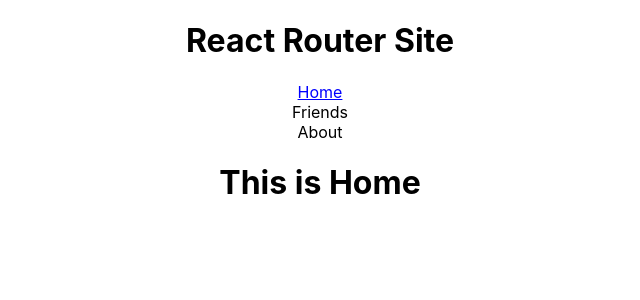
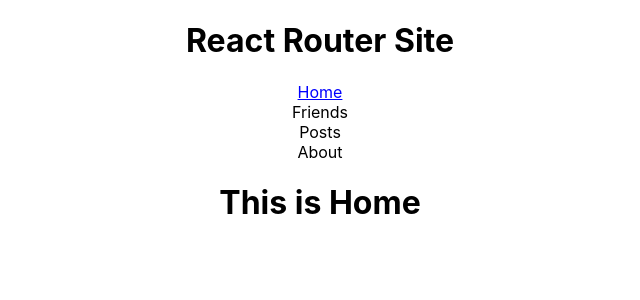
Before and after one commit to ahnafwarith/v1-react-router, a React (Create React App) app: page / in a window 1280 px wide. Shown: the top 300 px of the page, without its empty margins (320-960 px from the left). Built offline with nearby package versions, Linux system fonts and the light colour scheme.

Commit message:
added posts components, wwhere post id is shown after loading

```diff
--- a/src/App.js
+++ b/src/App.js
@@ -6,20 +6,22 @@
 import Error from './components/Error/Error';
 import Navbar from './components/Navbar/Navbar';
 import FriendDetail from './components/FriendDetail/FriendDetail'
+import Posts from './components/Posts/Posts';
 /* import  */
 
 function App() {
   return (
     <div className="App">
-      <Navbar></Navbar>
+      <Navbar />
       <Routes>
         <Route path='/' element={<Header />}></Route>
         <Route path='/friends' element={<Friends />}></Route>
         <Route path="/friends/:friendID" element={<FriendDetail />}></Route>
         <Route path='/about' element={<About />}></Route>
+        <Route path='/posts' element={<Posts />}></Route>
         <Route path='/*' element={<Error />}></Route>
       </Routes>
-    </div>
+    </div >
   );
 }
 
--- a/src/components/Navbar/Navbar.js
+++ b/src/components/Navbar/Navbar.js
@@ -7,6 +7,7 @@
             <h1>React Router Site</h1>
             <CustomLink to='/'>Home</CustomLink>
             <CustomLink to='/friends'>Friends</CustomLink>
+            <CustomLink to='/posts'>Posts</CustomLink>
             <CustomLink to='/about'>About</CustomLink>
         </div>
     );
--- /dev/null
+++ b/src/components/Posts/Posts.js
@@ -0,0 +1,21 @@
+import React, { useEffect, useState } from 'react';
+import { Link } from 'react-router-dom';
+
+const Posts = () => {
+    const [posts, handlePost] = useState([])
+    useEffect(() => {
+        fetch('https://jsonplaceholder.typicode.com/posts')
+            .then(res => res.json())
+            .then(data => handlePost(data))
+    }, []);
+    return (
+        <div>
+            <h1>This is posts</h1>
+            {
+                posts.map(post => <Link to={`/posts/${post.id}`} key={post?.id}>{post?.id}</Link>)
+            }
+        </div>
+    );
+};
+
+export default Posts;
```
